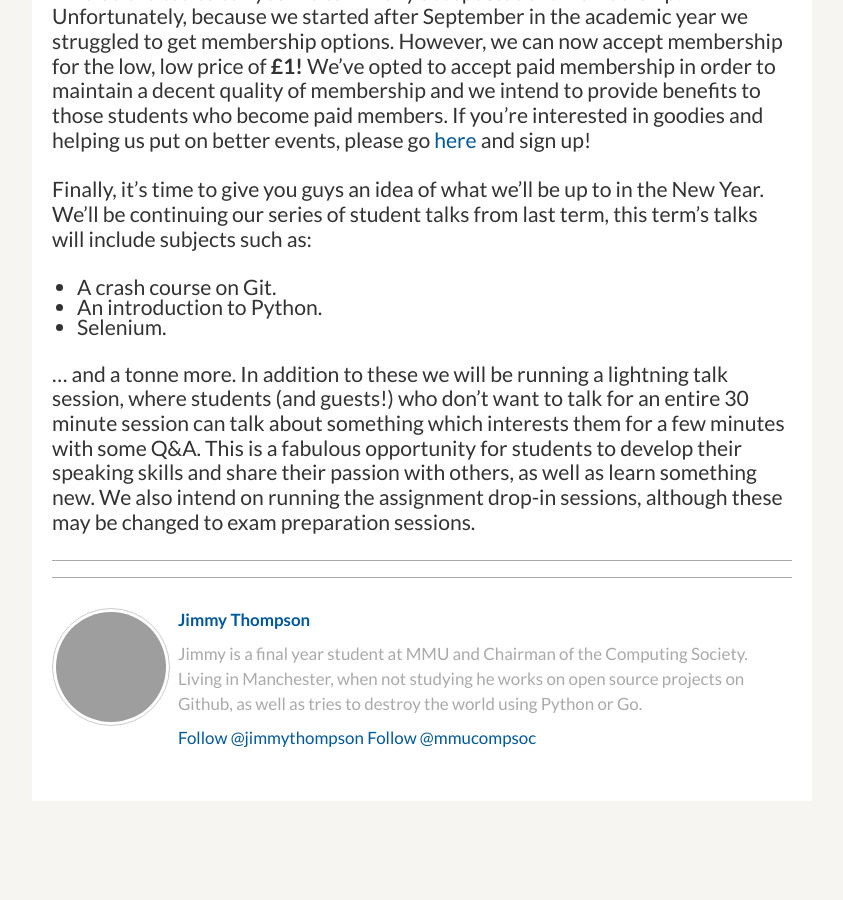
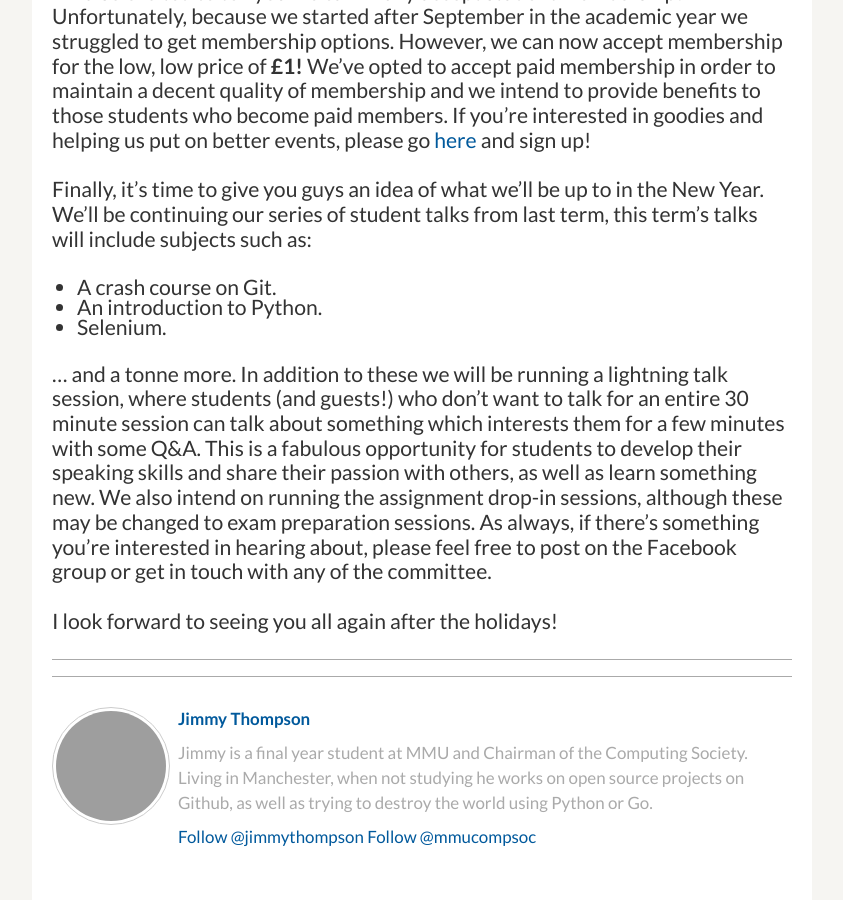
Before and after one commit to mmucomputing/mmucomputing.github.io, a Jekyll site: the page built from _posts/2013-12-21-Hello-World.md, in a window 1280 px wide and 900 px high, scrolled down 606 px. Shown: the whole window, without its empty margins (218-1061 px from the left). Built offline with Jekyll 4.4.1, drawn with Linux system fonts in a browser that asks for light colours; nearby versions of some CDN libraries; Markdown is read by kramdown in place of the engine named in the settings; comment, search, counter and statistics services are not loaded; before the commit the page ends 1407 px from its top, so only the background shows below that; grey boxes are pictures that could not be loaded.

Commit message:
Cleaning

```diff
--- a/_config.yml
+++ b/_config.yml
@@ -16,7 +16,7 @@
     image: http://www.gravatar.com/avatar/73083e7e6bda1576bf6ea9e5be037c78.jpg?s=110
     twitter: jimmythompson
     github: jimmythompson
-    bio: "Jimmy is a final year student at MMU and Chairman of the Computing Society. Living in Manchester, when not studying he works on open source projects on Github, as well as tries to destroy the world using Python or Go."
+    bio: "Jimmy is a final year student at MMU and Chairman of the Computing Society. Living in Manchester, when not studying he works on open source projects on Github, as well as trying to destroy the world using Python or Go."
   libbie:
     name: Elizabeth Chesters
     image: http://www.gravatar.com/avatar/b7c1857e4f8de66bd7a42a5cf7f5722f.jpg?s=110
--- a/_posts/2013-12-21-Hello-World.md
+++ b/_posts/2013-12-21-Hello-World.md
@@ -16,4 +16,6 @@
 * An introduction to Python.
 * Selenium.
 
-... and a tonne more. In addition to these we will be running a lightning talk session, where students (and guests!) who don't want to talk for an entire 30 minute session can talk about something which interests them for a few minutes with some Q&A. This is a fabulous opportunity for students to develop their speaking skills and share their passion with others, as well as learn something new. We also intend on running the assignment drop-in sessions, although these may be changed to exam preparation sessions.
+... and a tonne more. In addition to these we will be running a lightning talk session, where students (and guests!) who don't want to talk for an entire 30 minute session can talk about something which interests them for a few minutes with some Q&A. This is a fabulous opportunity for students to develop their speaking skills and share their passion with others, as well as learn something new. We also intend on running the assignment drop-in sessions, although these may be changed to exam preparation sessions. As always, if there's something you're interested in hearing about, please feel free to post on the Facebook group or get in touch with any of the committee.
+
+I look forward to seeing you all again after the holidays!
```
Also changed, not shown: _posts/2013-12-21-Another-One.md (deleted, +0 -9 lines).
